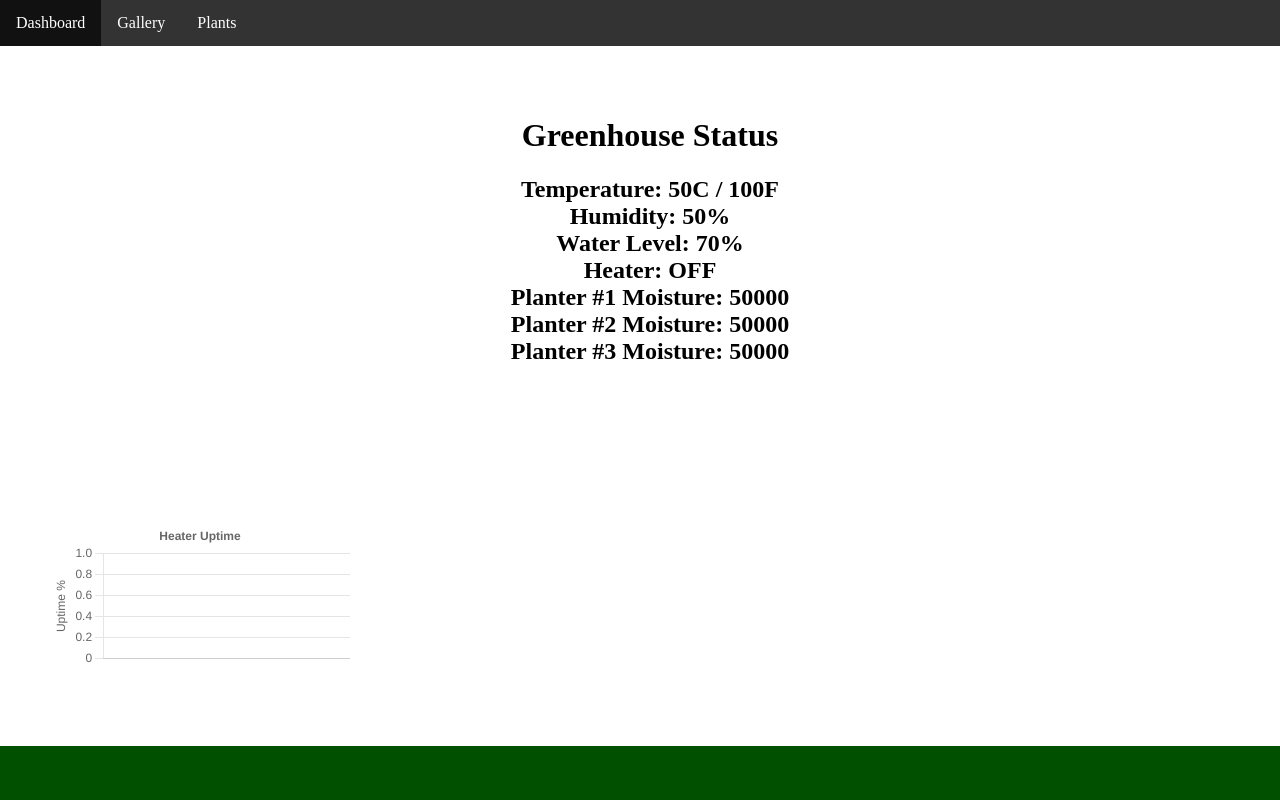
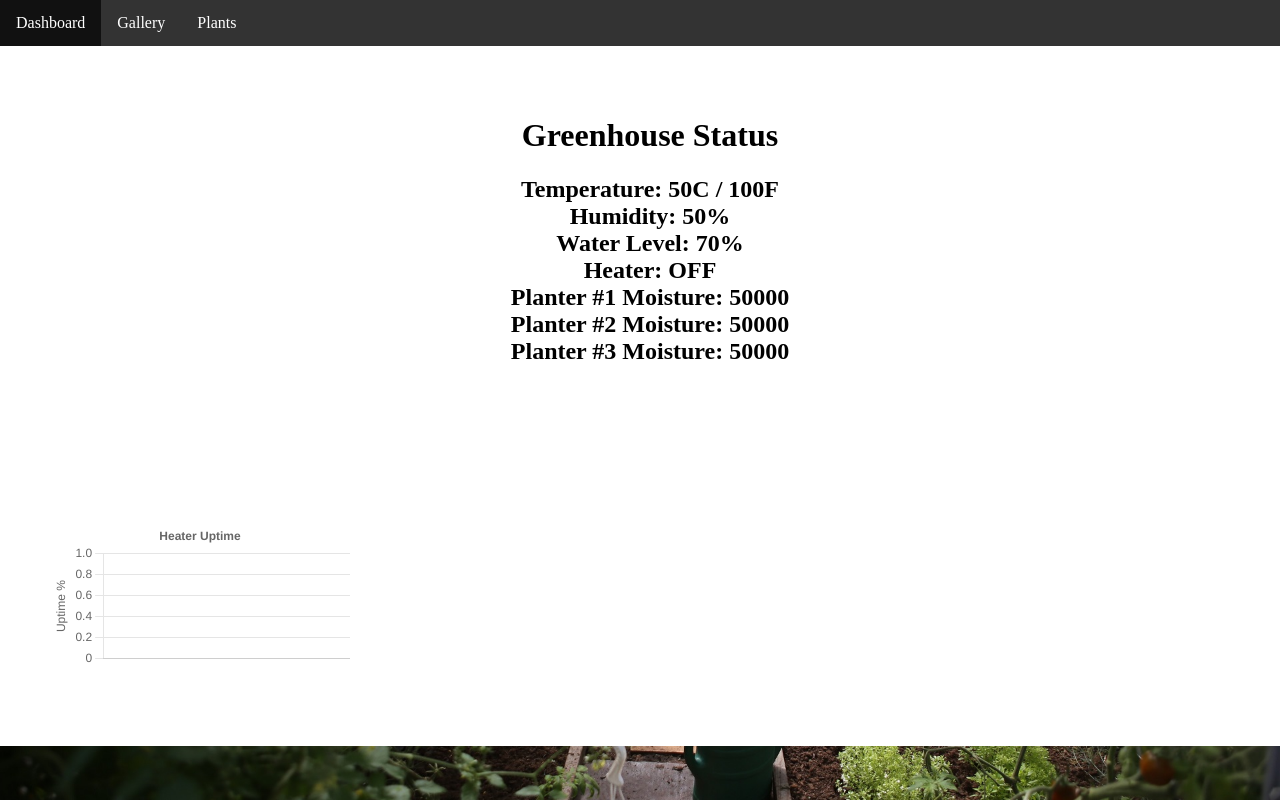
Before and after one commit to BrettMeirhofer/DjangoGreenhouse, a Django app: page / in a window 1280 px wide. Run offline with Django 4.2, Linux system fonts and the light colour scheme; data that the repository does not hold is empty; a map, chart or similar area stays blank.

Commit message:
Added background image / improved styling

```diff
--- a/GreenhouseSite/Sensors/static/Sensors/css/base_site.css
+++ b/GreenhouseSite/Sensors/static/Sensors/css/base_site.css
@@ -47,7 +47,10 @@ h2 {
 }
 
 .background {
-    background: #005000;
+    background-position: center;
+    background-repeat: no-repeat;
+    background-attachment: fixed;
+    background-size: cover;
 }
 
 .center {
@@ -74,7 +77,7 @@ th {
 }
 
 tr:nth-child(even) {
-    background-color: #dddddd;
+    background-color: #77DD77;
 }
 
 body {
--- a/GreenhouseSite/templates/admin/greenhouse_site.html
+++ b/GreenhouseSite/templates/admin/greenhouse_site.html
@@ -9,7 +9,7 @@
     <link rel="stylesheet" href="{% static 'Sensors/css/base_site.css' %}">
     {% endblock %}
 </head>
-<body class="background">
+<body class="background" style="background-image: url('{% static "Sensors/jpg/background.jpg" %}');">
     <ul class="navbar">
         <li class="navli"><a class="navlink" href="{% url 'dashboard'%}">Dashboard</a></li>
         <li class="navli"><a class="navlink" href="{% url 'gallery'%}">Gallery</a></li>
```
Also changed, not shown: GreenhouseSite/Sensors/static/Sensors/jpg/background.jpg (added).
